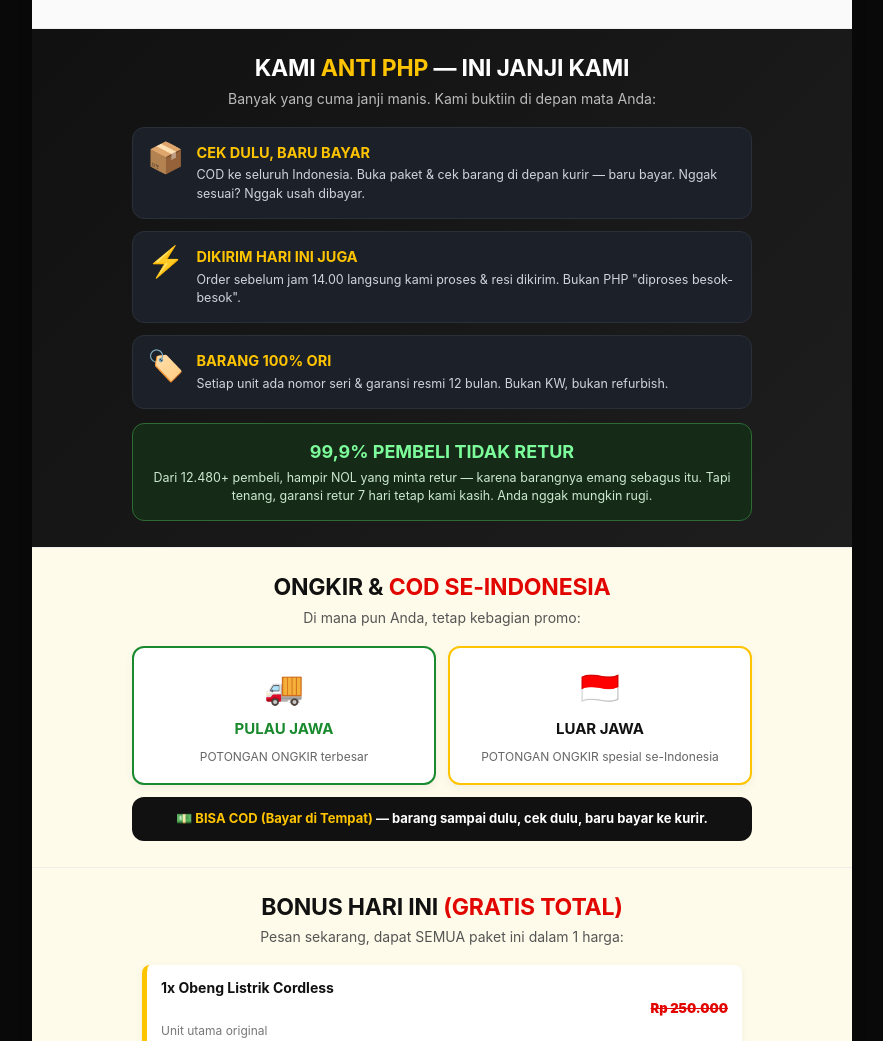
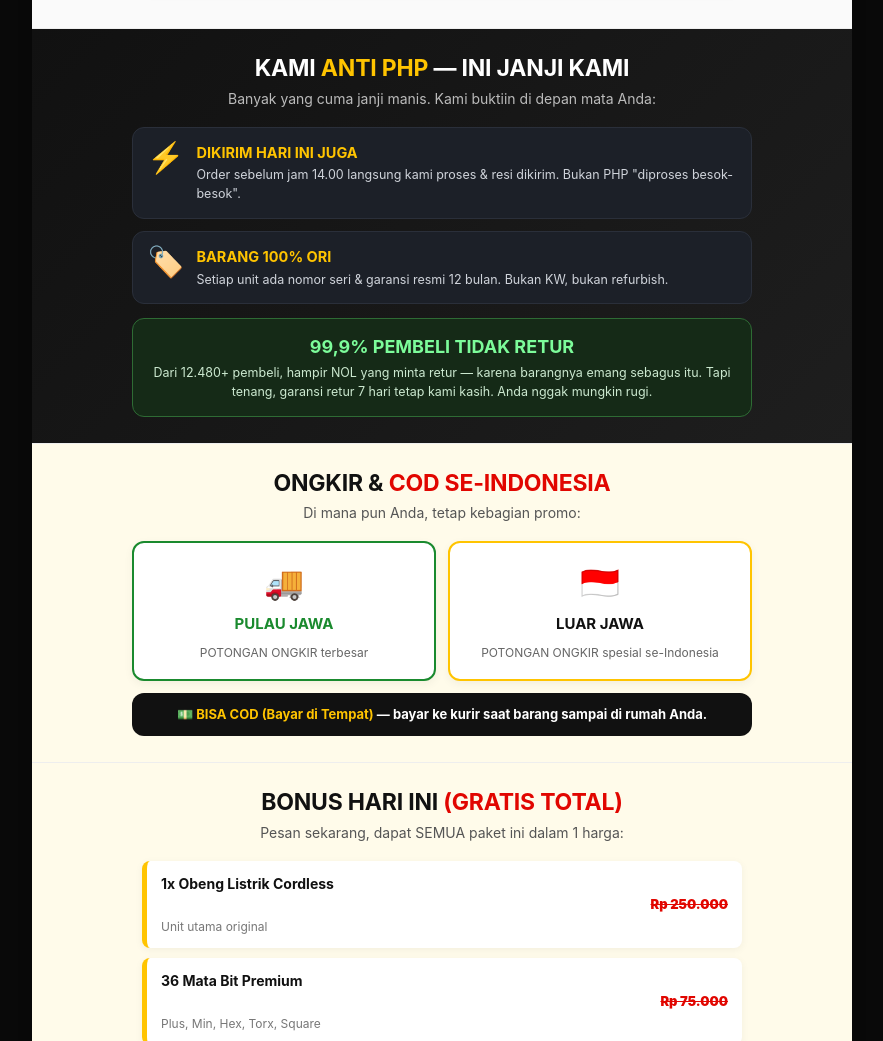
Before and after one commit to ahtagme/obeng-listrik-cordless, a plain HTML site: page index.html in a window 1280 px wide. Shown: the part 10080-11121 px from the top of the page, without its empty margins (198-1081 px from the left). Drawn offline with nearby package versions, Linux system fonts and the light colour scheme; a script that the page names is missing.

Commit message:
Edit gambar: GRATIS ONGKIR jadi DISKON ONGKIR; hapus klaim cek dulu baru bayar
Co-Authored-By: Claude Opus 4.8 <noreply@anthropic.com>

```diff
--- a/index.html
+++ b/index.html
@@ -409,7 +409,6 @@
     <h2>KAMI <span>ANTI PHP</span> — INI JANJI KAMI</h2>
     <p class="lead" style="color:#bbb">Banyak yang cuma janji manis. Kami buktiin di depan mata Anda:</p>
     <div class="trust-row">
-      <div class="trust-item"><div class="ti">📦</div><div><b>CEK DULU, BARU BAYAR</b><p>COD ke seluruh Indonesia. Buka paket &amp; cek barang di depan kurir — baru bayar. Nggak sesuai? Nggak usah dibayar.</p></div></div>
       <div class="trust-item"><div class="ti">⚡</div><div><b>DIKIRIM HARI INI JUGA</b><p>Order sebelum jam 14.00 langsung kami proses &amp; resi dikirim. Bukan PHP "diproses besok-besok".</p></div></div>
       <div class="trust-item"><div class="ti">🏷️</div><div><b>BARANG 100% ORI</b><p>Setiap unit ada nomor seri &amp; garansi resmi 12 bulan. Bukan KW, bukan refurbish.</p></div></div>
     </div>
@@ -427,7 +426,7 @@
       <div class="ong-card g"><div class="ico">🚚</div><b>PULAU JAWA</b><small>POTONGAN ONGKIR terbesar</small></div>
       <div class="ong-card"><div class="ico">🇮🇩</div><b>LUAR JAWA</b><small>POTONGAN ONGKIR spesial se-Indonesia</small></div>
     </div>
-    <div class="cod-note">💵 <span>BISA COD (Bayar di Tempat)</span> — barang sampai dulu, cek dulu, baru bayar ke kurir.</div>
+    <div class="cod-note">💵 <span>BISA COD (Bayar di Tempat)</span> — bayar ke kurir saat barang sampai di rumah Anda.</div>
   </section>
 
   <!-- BONUS -->
@@ -468,7 +467,7 @@
   <section class="faq">
     <h2>PERTANYAAN <span>YANG SERING DITANYA</span></h2>
     <details><summary>Apakah barang ORI / asli?</summary><p>100% Original berkualitas premium. Setiap unit dilengkapi nomor seri &amp; garansi resmi 12 bulan dari kami.</p></details>
-    <details><summary>Apakah bisa COD / Bayar di Tempat?</summary><p>Bisa! COD ke seluruh Indonesia. Anda boleh cek barang dulu sebelum bayar ke kurir.</p></details>
+    <details><summary>Apakah bisa COD / Bayar di Tempat?</summary><p>Bisa! COD tersedia ke seluruh Indonesia. Bayar langsung ke kurir saat barang sampai.</p></details>
     <details><summary>Ongkirnya gimana?</summary><p>Semua pesanan dapat POTONGAN ONGKIR spesial se-Indonesia — Jawa maupun luar Jawa.</p></details>
     <details><summary>Berapa lama pengiriman?</summary><p>Pulau Jawa: 2-3 hari kerja. Luar Jawa: 3-5 hari kerja. Dikirim hari yang sama jika order sebelum jam 14.00.</p></details>
     <details><summary>Kalau barang rusak saat datang?</summary><p>Tenang, garansi retur 7 hari. Jika ada cacat produksi, kami GANTI BARU 100% tanpa biaya tambahan.</p></details>
```
Also changed, not shown: img/1.jpeg.
